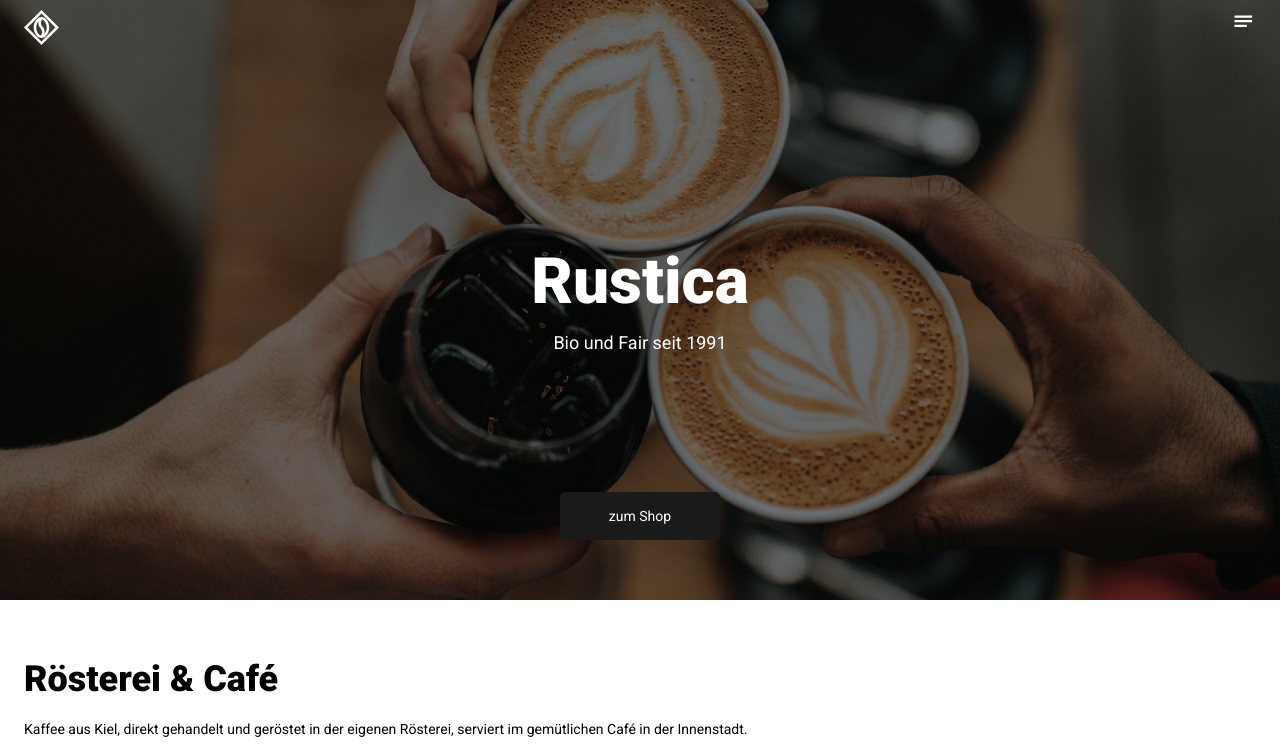
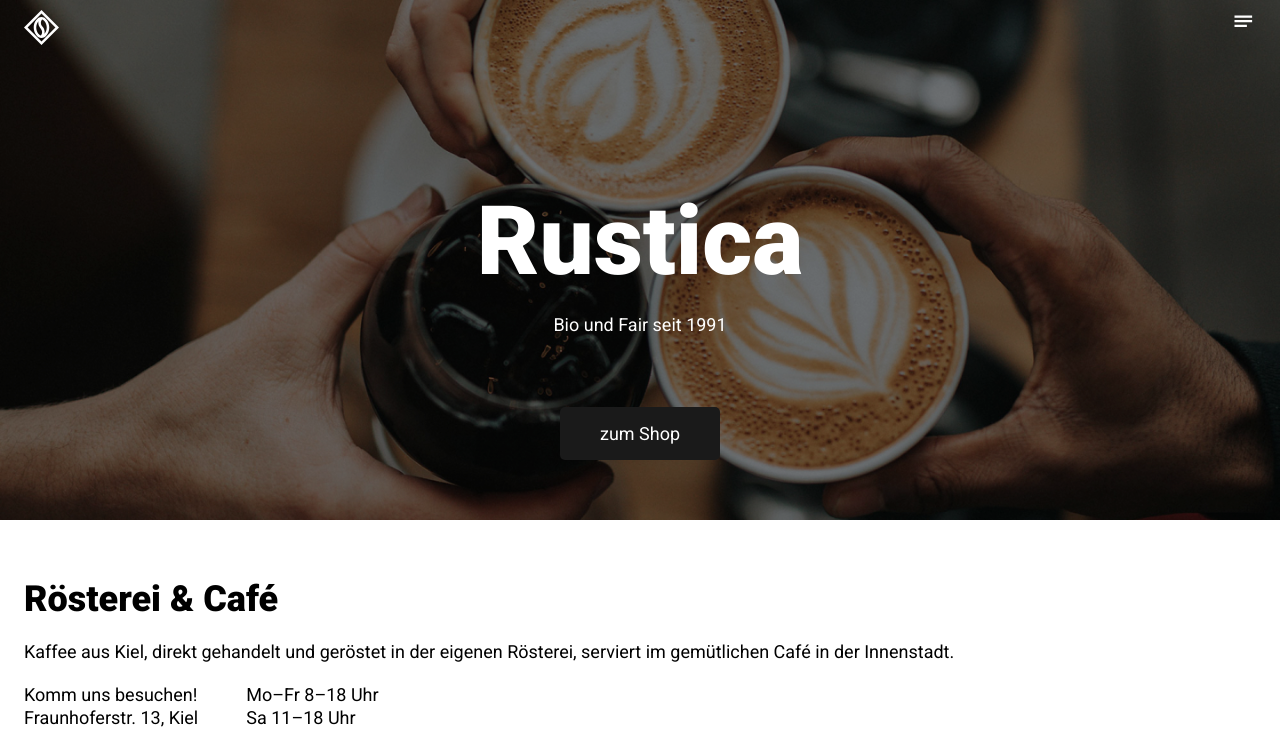
Before and after one commit to Berenike-Kuhli/Kaffeeroesterei, a website built with Vite: page src/index.html in a window 1280 px wide. Shown: the top 755 px of the page. Built offline with nearby package versions, Linux system fonts and the light colour scheme.

Commit message:
teilw. Deskopansicht realisiert

```diff
--- a/src/sass/abstracts/_variables.scss
+++ b/src/sass/abstracts/_variables.scss
@@ -14,9 +14,8 @@
   --h1-font-size: 96px;
   --h2-font-size: 48px;
   --h3-font-size: 42px;
-  --body-font-size: 18px;
+  --body-font-size: 18px; /*auch Subhead in der mobile version */
   --h1-m-font-size: 64px;
-  --subhead-m-font-size: 18px;
   --h2-m-font-size: 36px;
   --h3-m-font-size: 32px;
   --h4-m-font-size: 28px; /* nicht im Styleguide, Verwendung im Footer */
--- a/src/sass/base/_typography.scss
+++ b/src/sass/base/_typography.scss
@@ -3,6 +3,10 @@
   font-size: var(--body-m-font-size);
   font-weight: 400;
   line-height: 1.3;
+
+  @include media-lg {
+    font-size: var(--body-font-size);
+  }
 
   .text-min {
     width: min-content;
--- a/src/sass/components/_hero.scss
+++ b/src/sass/components/_hero.scss
@@ -12,7 +12,11 @@
   background-position: center;
   background-size: cover;
   z-index: 5;
-}
+
+  @include media-lg {
+    height: 65vh;
+  }
+
 
 .hero-title {
   text-align: center;
@@ -20,10 +24,14 @@
   font-weight: 900;
   line-height: 1.1%;
   color: var(--color-white);
+
+  @include media-lg {
+    font-size: var(--h1-font-size);
+  }
 }
 
 .hero-text {
-  font-size: var(--subhead-m-font-size);
+  font-size: var(--body-font-size);
   font-weight: 400;
   line-height: 1.1%;
   color: var(--color-white);
@@ -58,3 +66,4 @@
   margin-left: 50%;
   transform: translate(-50%);
 }
+}
--- a/src/sass/components/_img.scss
+++ b/src/sass/components/_img.scss
@@ -1,6 +1,10 @@
 img {
     max-width: 240px;
     height: auto;
+
+    @include media-lg {
+        max-width: 600px;
+    }
   }
 
 .img-right {
```
